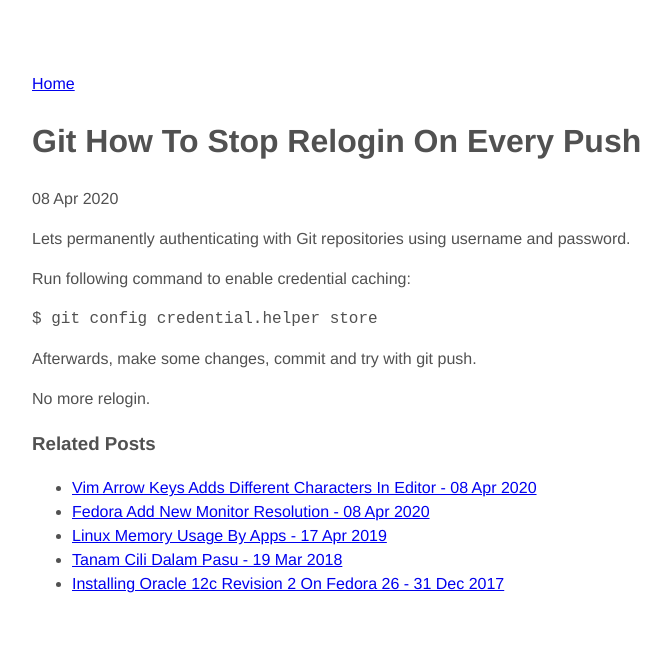
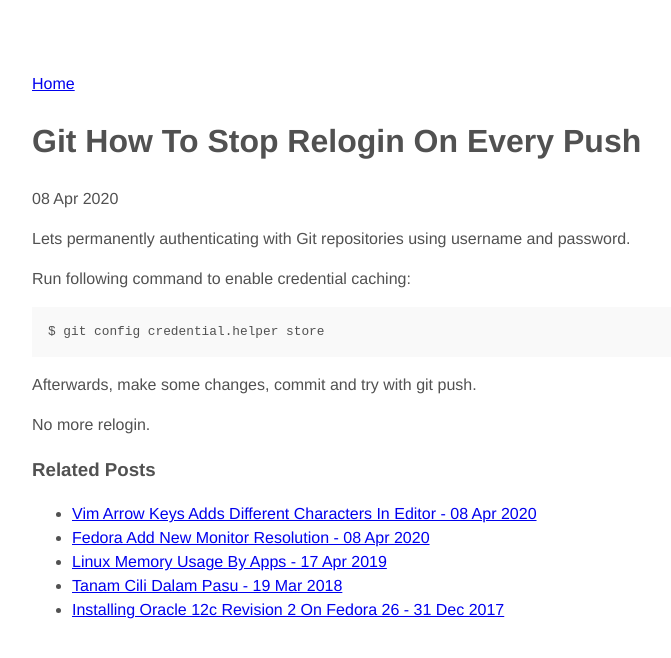
Before and after one commit to mrafsyam/mrafsyam.github.io, a Jekyll site: the page built from _posts/2020-04-08-Git---How-to-stop-relogin-on-every-push.md, in a window 1280 px wide. Shown: the top 658 px of the page, without its empty margins (160-831 px from the left). Built offline with Jekyll 4.4.1, drawn with Linux system fonts in a browser that asks for light colours; our own code applies the rules of GitHub Pages for plain Markdown files; Markdown is read by kramdown in place of the engine named in the settings.

Commit message:
Update default-post.html

```diff
--- a/_layouts/default-post.html
+++ b/_layouts/default-post.html
@@ -51,6 +51,37 @@
         font-size: 16px;
         line-height: 1.5;
     }
+
+    pre {
+      display: block;
+      margin-top: 0;
+      margin-bottom: 1rem;
+      padding: 1rem;
+      font-size: .8rem;
+      line-height: 1.4;
+      white-space: pre;
+      white-space: pre-wrap;
+      word-break: break-all;
+      word-wrap: break-word;
+      background-color: #f9f9f9;
+    }
+
+    code, pre {
+      font-family: Menlo, Monaco, "Courier New", monospace;
+    }
+
+    * {
+      -webkit-box-sizing: border-box;
+      -moz-box-sizing: border-box;
+      box-sizing: border-box;
+    }
+
+    pre {
+      display: block;
+      font-family: monospace;
+      white-space: pre;
+      margin: 1em 0px;
+    }
   </style>
 </head>
 
```
